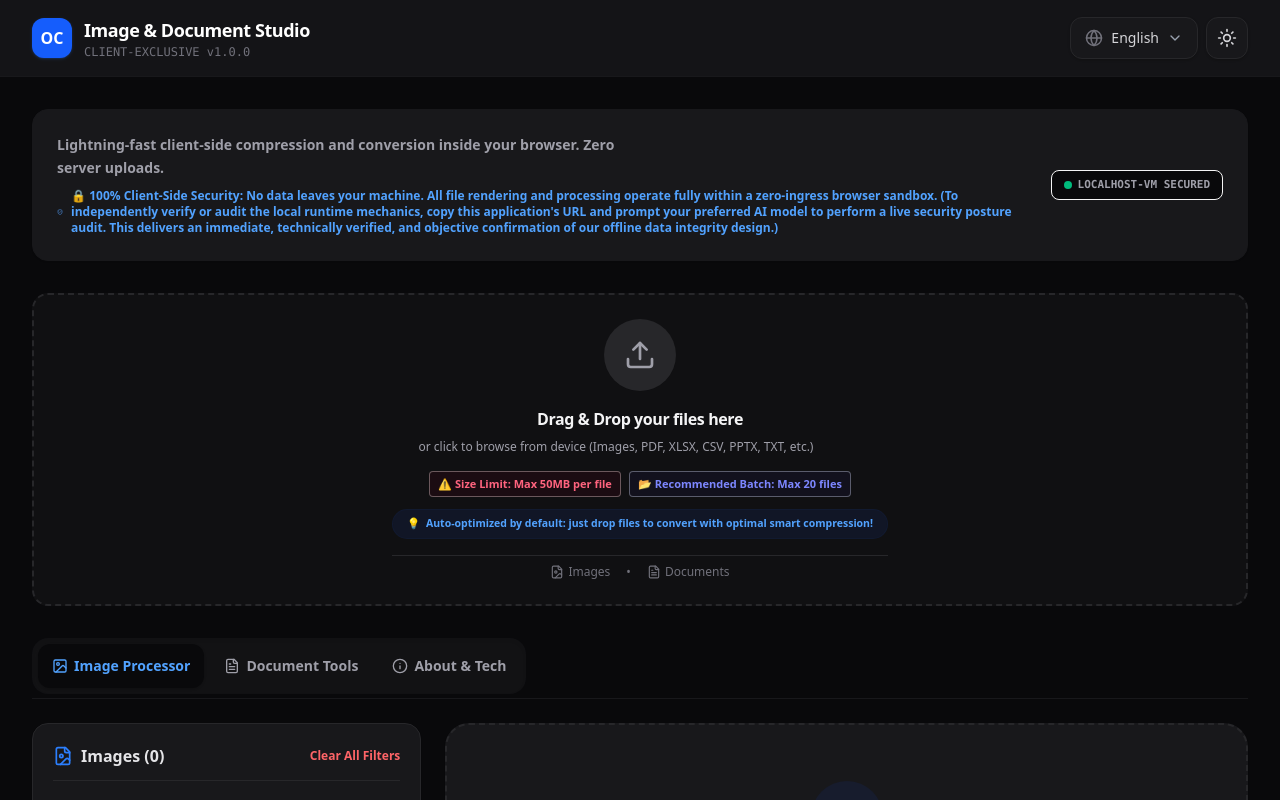
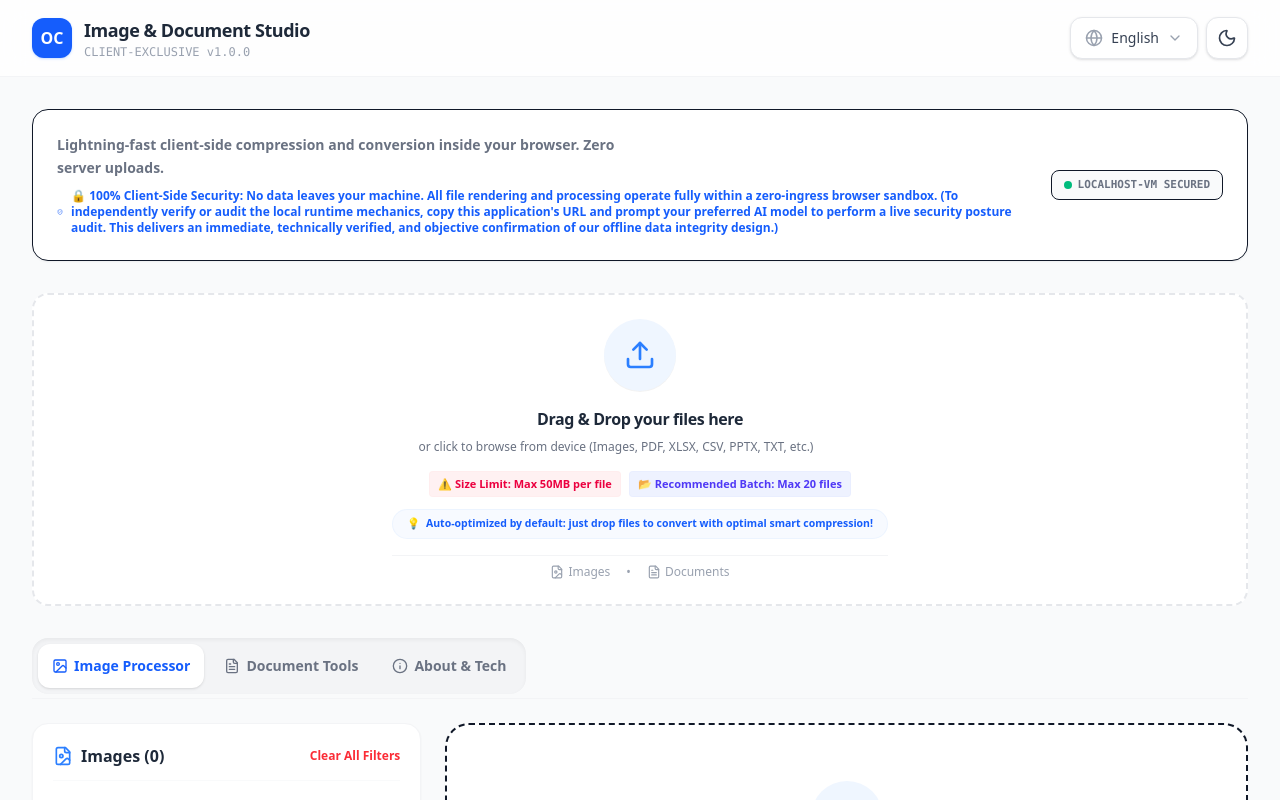
Before and after one commit to sissukim-design/Image-Document-Studio, a React (Vite) app: page / in a window 1280 px wide. Shown: the top 800 px of the page. Built offline with nearby package versions, Linux system fonts and the light colour scheme.

Commit message:
feat: set default theme to light

```diff
--- a/src/App.tsx
+++ b/src/App.tsx
@@ -18,7 +18,7 @@ import { ShieldCheck, Info, FileText, Image, Globe, Heart, RefreshCw, Sparkles }
 import { motion, AnimatePresence } from 'motion/react';
 
 export default function App() {
-  const [theme, setTheme] = useState<ThemeMode>('dark');
+  const [theme, setTheme] = useState<ThemeMode>('light');
   const [language, setLanguage] = useState<string>(() => {
     try {
       const mainLang = (navigator.language || '').toLowerCase();
```
